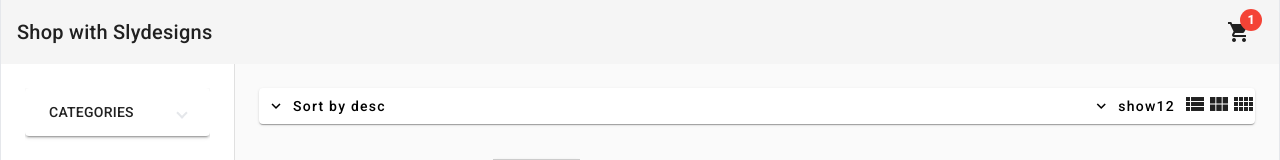
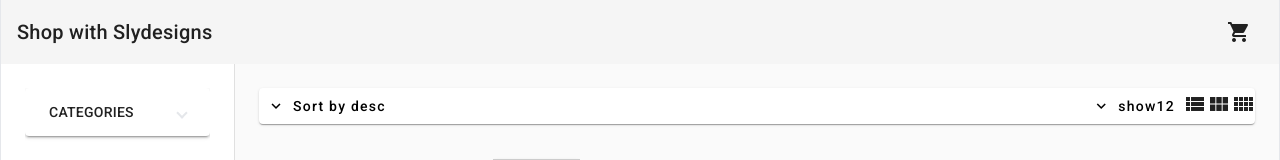
Before and after one commit to sly-designs/Store-frontend, an Angular app: page /home in a window 1280 px wide. Shown: the top 160 px of the page. Built offline with nearby package versions, Linux system fonts and the light colour scheme.

Commit message:
matbadge

```diff
--- a/src/app/components/header/header.component.html
+++ b/src/app/components/header/header.component.html
@@ -2,17 +2,18 @@
     <a routerLink="home">Shop with Slydesigns</a>
     <button mat-icon-button [matMenuTriggerFor]="menu">
     <mat-icon
-    [matBadge]="1"
+    [matBadge]="itemsQuantity"
+    [matBadgeHidden]="!itemsQuantity"
     matBadgeColor="warn"
     >shopping_cart</mat-icon>
 </button>
 <mat-menu #menu="matMenu">
     <div class="p-3 divide-y divide-solid">
         <div class="pb-3 flex justify-between">
-            <span class="mr-16">1 Items</span>
+            <span class="mr-16">{{itemsQuantity}}</span>
             <a routerLink="cart">View Cart</a>
         </div>
-        <div class="py-3">
+        <div *ngIf="cart.items.length" class="py-3">
             <div class="flex justify-between font-light mb-2">
                 Keyboard x 1
                 <span class="font-bold">{{ '150' | currency }}</span>
```
